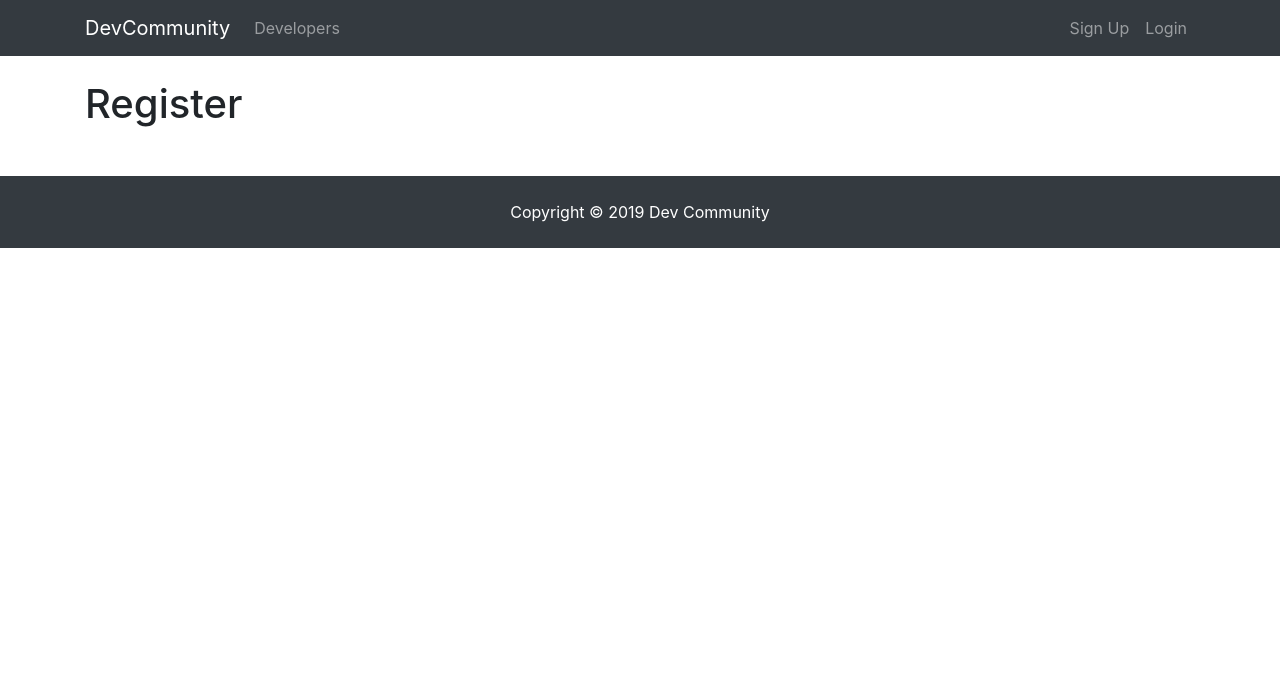
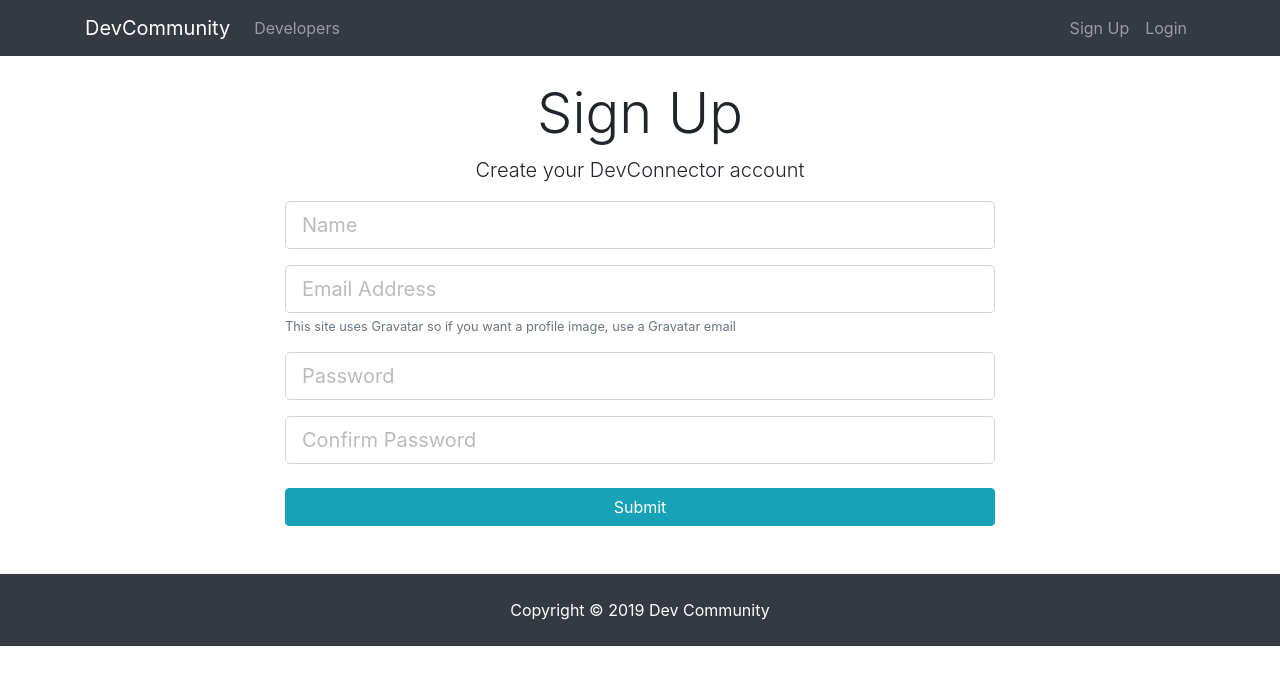
Before and after one commit to pmillerdev/dev-community, a React (Create React App) app in the folder client/: page /register in a window 1280 px wide. Shown: the top 684 px of the page. Built offline with nearby package versions, Linux system fonts and the light colour scheme.

Commit message:
feat: set up registration form with local state

```diff
--- a/client/src/components/auth/Register.jsx
+++ b/client/src/components/auth/Register.jsx
@@ -1,10 +1,99 @@
 import React, { Component } from "react";
 
 class Register extends Component {
+  constructor() {
+    super();
+    this.state = {
+      name: "",
+      email: "",
+      password: "",
+      password2: "",
+      errors: ""
+    };
+
+    this.onChange = this.onChange.bind(this);
+    this.onSubmit = this.onSubmit.bind(this);
+  }
+
+  onChange(e) {
+    this.setState({
+      [e.target.name]: e.target.value
+    });
+  }
+
+  onSubmit(e) {
+    e.preventDefault();
+
+    const newUser = {
+      name: this.state.name,
+      email: this.state.email,
+      password: this.state.password,
+      password2: this.state.password2
+    };
+
+    console.log(newUser);
+  }
+
   render() {
     return (
-      <div>
-        <h1>Register</h1>
+      <div className="register">
+        <div className="container">
+          <div className="row">
+            <div className="col-md-8 m-auto">
+              <h1 className="display-4 text-center">Sign Up</h1>
+              <p className="lead text-center">
+                Create your DevConnector account
+              </p>
+              <form onSubmit={this.onSubmit}>
+                <div className="form-group">
+                  <input
+                    type="text"
+                    className="form-control form-control-lg"
+                    placeholder="Name"
+                    name="name"
+                    value={this.state.name}
+                    onChange={this.onChange}
+                  />
+                </div>
+                <div className="form-group">
+                  <input
+                    type="email"
+                    className="form-control form-control-lg"
+                    placeholder="Email Address"
+                    name="email"
+                    value={this.state.email}
+                    onChange={this.onChange}
+                  />
+                  <small className="form-text text-muted">
+                    This site uses Gravatar so if you want a profile image, use
+                    a Gravatar email
+                  </small>
+                </div>
+                <div className="form-group">
+                  <input
+                    type="password"
+                    className="form-control form-control-lg"
+                    placeholder="Password"
+                    name="password"
+                    value={this.state.password}
+                    onChange={this.onChange}
+                  />
+                </div>
+                <div className="form-group">
+                  <input
+                    type="password"
+                    className="form-control form-control-lg"
+                    placeholder="Confirm Password"
+                    name="password2"
+                    value={this.state.password2}
+                    onChange={this.onChange}
+                  />
+                </div>
+                <input type="submit" className="btn btn-info btn-block mt-4" />
+              </form>
+            </div>
+          </div>
+        </div>
       </div>
     );
   }
```
